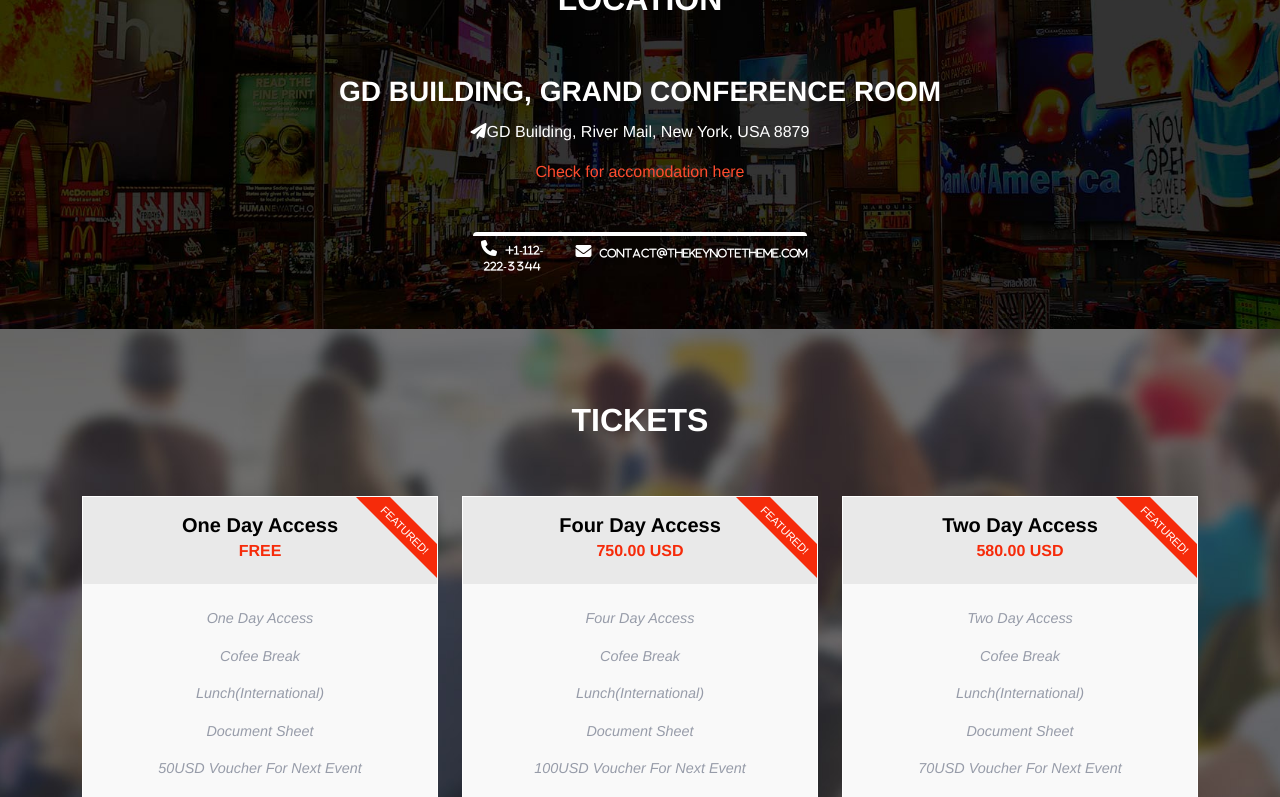
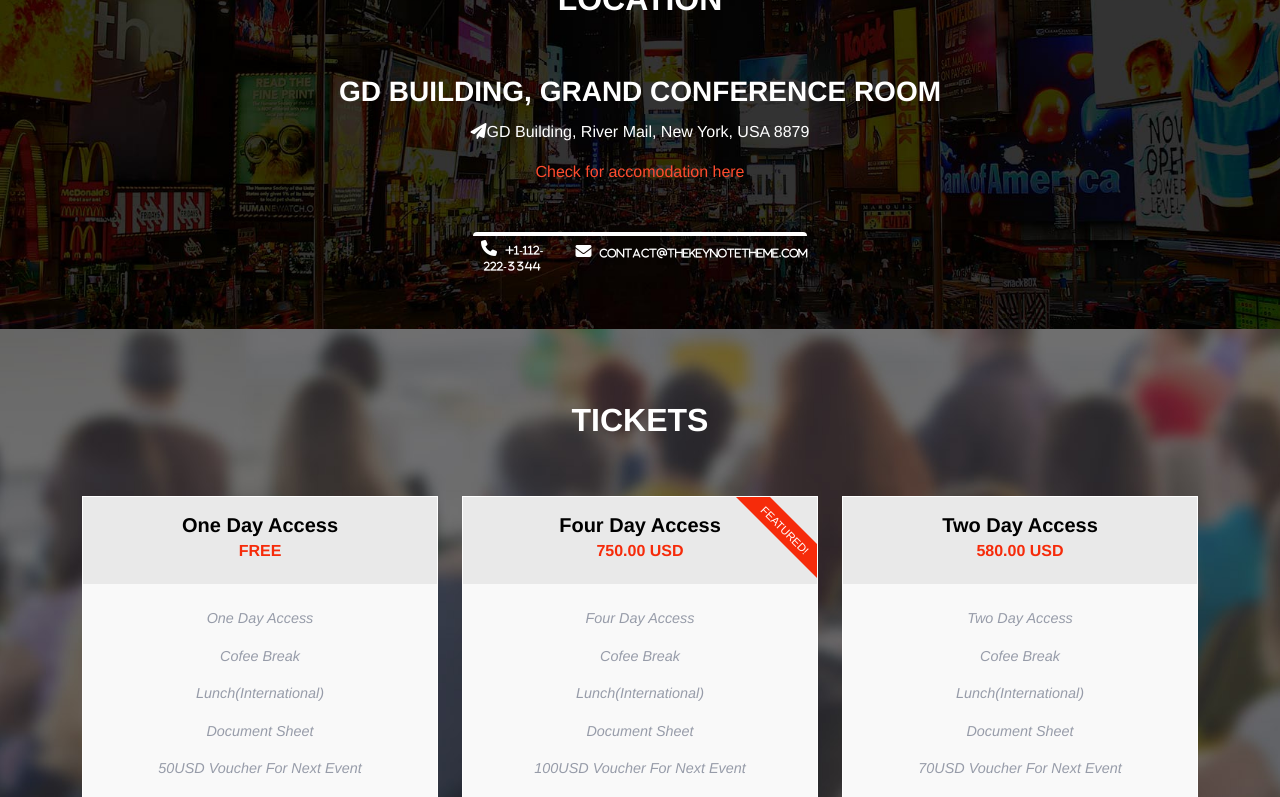
Before and after one commit to biagio-94/proj-html-vuejs, a Vue app: page / in a window 1280 px wide. Shown: the part 2685-3482 px from the top of the page. Built offline with nearby package versions, Linux system fonts and the light colour scheme.

Commit message:
tickets featured done

```diff
--- a/src/components/JumboTickets.vue
+++ b/src/components/JumboTickets.vue
@@ -27,7 +27,7 @@ export default {
         {
           title: "Four Day Access",
           subtitle:"750.00 USD",
-          featured:false,
+          featured:true,
           packageDescription:["Four Day Access","Cofee Break","Lunch(International)","Document Sheet","100USD Voucher For Next Event"]
         },
         {
--- a/src/components/TheTimer.vue
+++ b/src/components/TheTimer.vue
@@ -68,7 +68,7 @@ export default {
   },
   methods: {
     countDown() {
-      let countDown = dayjs("jul 5, 2024 15:37:25");
+      let countDown = dayjs("oct 24, 2031 14:13:42");
 
       setInterval(() => {
         let fff = dayjs();
--- a/src/components/TicketsCard.vue
+++ b/src/components/TicketsCard.vue
@@ -1,7 +1,7 @@
 <template>
   <div>
     <div class="card">
-      <div class="featured text-center">
+      <div v-if="ticketsProp.featured" class="text-center featured" >
         <span class="text-center">FEATURED!</span>
       </div>
       <div class="card-body">
```
